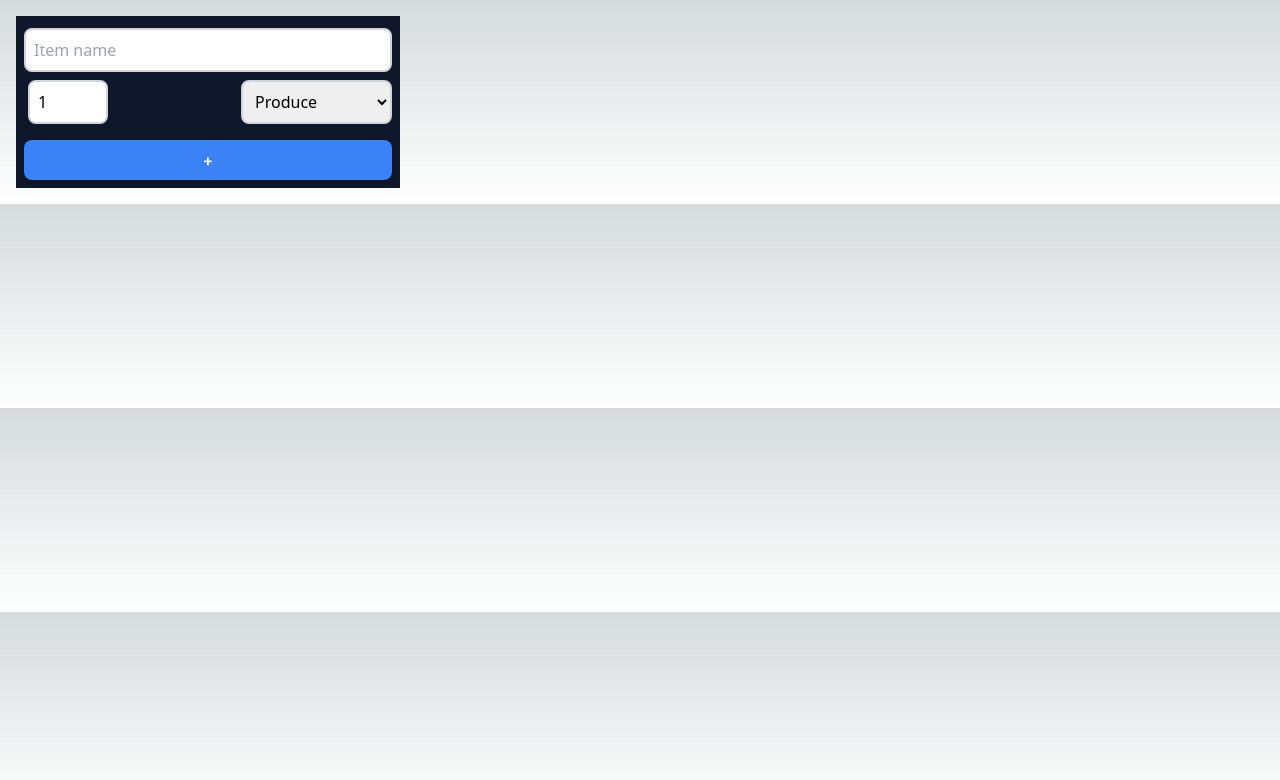
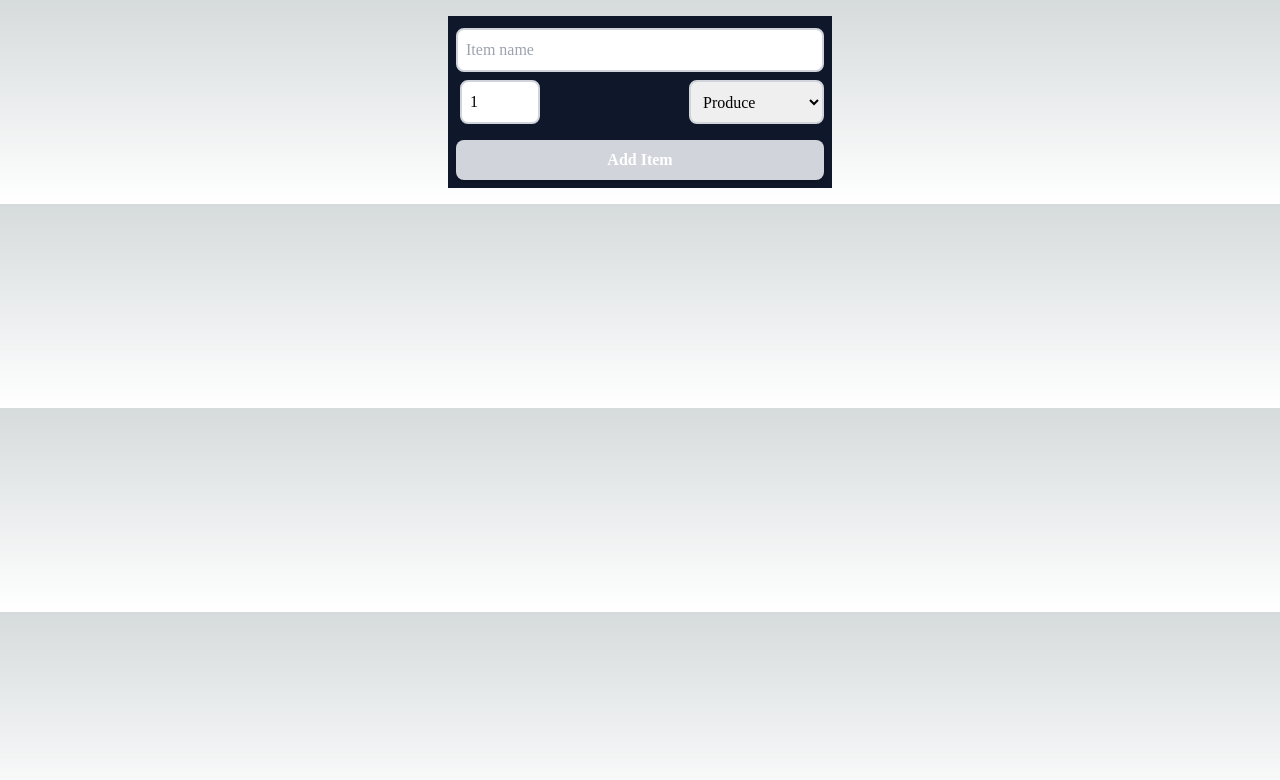
Before and after one commit to Daws98/cprg306-assignments, a Next.js app: page /week-4 in a window 1280 px wide. Shown: the top 780 px of the page. Built offline with nearby package versions, Linux system fonts and the light colour scheme.

Commit message:
Final Style

```diff
--- a/app/page.js
+++ b/app/page.js
@@ -1,26 +1,30 @@
 import Link from 'next/link'
+
 export default function Page() {
   return (
     <main>
-      <h1>CPRG 306: Web Development 2 - Assignments</h1>
+      <h1 style={{ fontSize: '3rem', textAlign: 'center', fontFamily: 'Indie Flower', color: 'lightgray' }}>CPRG 306: Web Development 2 - Assignments</h1>
       <ul>
         <li>
-          <Link href='week-2'>Week 2</Link>
+          <div className="week-link" style={{ textAlign: 'center', border: '1px solid black', padding: '10px', backgroundColor: 'lightgray', color: 'black', fontFamily: 'Indie Flower' }}>
+            <Link href='week-2' style={{ fontSize: '1.2rem' }}>Week 2</Link>
+          </div>
         </li>
       </ul>
       <ul>
         <li>
-          <Link href='week-3'>Week 3</Link>
+          <div className="week-link" style={{ textAlign: 'center', border: '1px solid black', padding: '10px', backgroundColor: 'lightgray', color: 'black', fontFamily: 'Indie Flower' }}>
+            <Link href='week-3' style={{ fontSize: '1.2rem' }}>Week 3</Link>
+          </div>
         </li>
       </ul>
       <ul>
         <li>
-          <Link href='week-4'>Week 4</Link>
+          <div className="week-link" style={{ textAlign: 'center', border: '1px solid black', padding: '10px', backgroundColor: 'lightgray', color: 'black', fontFamily: 'Indie Flower' }}>
+            <Link href='week-4' style={{ fontSize: '1.2rem' }}>Week 4</Link>
+          </div>
         </li>
       </ul>
     </main>
-
   )
-
-
 }
--- a/app/week-2/page.js
+++ b/app/week-2/page.js
@@ -2,7 +2,7 @@ import StudentInfo from './student-info.js';
 
 export default function Page() {
   return (
-      <main>
+    <main style={{ fontFamily: 'Indie Flower' }}>
       <h1>Shopping List</h1>
       <StudentInfo />
     </main>
--- a/app/week-2/student-info.js
+++ b/app/week-2/student-info.js
@@ -2,7 +2,7 @@ import Link from "next/link";
 
 export default function StudentInfo() {
     return (
-      <div>
+      <div style={{ fontFamily: "Indie Flower" }}>
           <p>Dawson Gall</p>
           <p>
               <Link href="https://github.com/Daws98">https://github.com</Link>
--- a/app/week-3/item-list.js
+++ b/app/week-3/item-list.js
@@ -65,7 +65,7 @@ function ItemList() {
   ];
 
   return (
-    <ul>
+    <ul style={{ fontFamily: 'Indie Flower' }}>
       {items.map((item, index) => (
         <Item
           key={index}
--- a/app/week-3/item.js
+++ b/app/week-3/item.js
@@ -1,11 +1,16 @@
 import React from 'react';
+
 const Item = ({ name, quantity, category }) => {
     return (
-        <li className="border border-gray-300 p-4 m-4 bg-gray-200 text-black flex flex-col">
-            <h3 className="text-lg font-bold capitalize">{name}</h3>
-            <p>Quantity: {quantity}</p>
-            <p className="capitalize">Category: {category}</p>
-            <input type="checkbox" className="ml-auto mr-2" />
+        <li className="border border-gray-300 p-4 m-4 bg-gray-200 text-black flex flex-col flex-grow" style={{ justifyContent: 'flex-end' }}>
+            <div style={{ display: 'flex', justifyContent: 'space-between', alignItems: 'center' }}>
+                <div>
+                    <h3 className="text-lg font-Indie Flower capitalize">{name}</h3>
+                    <p>Quantity: {quantity}</p>
+                    <p className="capitalize">Category: {category}</p>
+                </div>
+                <input type="checkbox" style={{ transform: 'scale(1.5)' }} />
+            </div>
         </li>
     );
 };
--- a/app/week-3/page.js
+++ b/app/week-3/page.js
@@ -3,7 +3,7 @@ import ItemList from './item-list';
 const Page = () => {
     return (
         <main className="container mx-auto p-4">
-            <h1 className="text-2xl font-bold mb-4">Shopping List</h1>
+            <h1 className="text-5xl font-bold mb-4 text-center" style={{ fontFamily: 'Indie Flower', color: 'lightgray' }}>Shopping List</h1>
             <ItemList />
         </main>
     );
--- a/app/week-4/new-item.js
+++ b/app/week-4/new-item.js
@@ -26,13 +26,14 @@ const NewItem = () => {
     };
 
     return (
+        <main class="flex justify-center w-full">
         <form className="p-2 m-4 bg-slate-900 text-black max-w-sm w-full" onSubmit={handleSubmit}>
             <div className="mb-2">
                 <input
                     type="text"
                     placeholder="Item name"
                     required
-                    className="w-full mt-1 border-2 border-gray-300 p-2 rounded-lg font-sans"
+                    className="w-full mt-1 border-2 border-gray-300 p-2 rounded-lg font-indieflower"
                     value={name}
                     onChange={(event) => setName(event.target.value)}
                 />
@@ -43,12 +44,12 @@ const NewItem = () => {
                     min="1"
                     max="99"
                     required
-                    className="w-20 ml-1 border-2 border-gray-300 p-2 rounded-lg font-sans"
+                    className="w-20 ml-1 border-2 border-gray-300 p-2 rounded-lg font-indieflower"
                     value={quantity}
                     onChange={(event) => setQuantity(Number(event.target.value))}
                 />
                 <select
-                    className="ml-1 border-2 border-gray-300 p-2 rounded-lg font-sans"
+                    className="ml-1 border-2 border-gray-300 p-2 rounded-lg font-indieflower"
                     value={category}
                     onChange={(event) => setCategory(event.target.value)}
                 >
@@ -68,12 +69,13 @@ const NewItem = () => {
             </div>
             <button
                 type="submit"
-                className="w-full mt-4 py-2 px-4 bg-blue-500 text-white font-semibold rounded-lg shadow-md hover:bg-blue-700 focus:outline-none focus:ring-2 focus:ring-blue-400 focus:ring-opacity-75"
+                className="w-full mt-4 py-2 px-4 bg-gray-300 text-white font-semibold rounded-lg shadow-md hover:bg-gray-700 focus:outline-none focus:ring-2 focus:ring-blue-400 focus:ring-opacity-75"
                 onClick={handleSubmit}
             >
-                +
+                Add Item
             </button>
         </form>
+        </main>
     );
 };
 
--- a/app/week-4/page.js
+++ b/app/week-4/page.js
@@ -2,7 +2,7 @@ import NewItem from './new-item';
 
 const Page = () => {
     return (
-        <div>
+        <div style={{ fontFamily: 'Indie Flower' }}>
             <NewItem />
         </div>
     );
```
Lines whose indentation alone changed are shown as unchanged.
